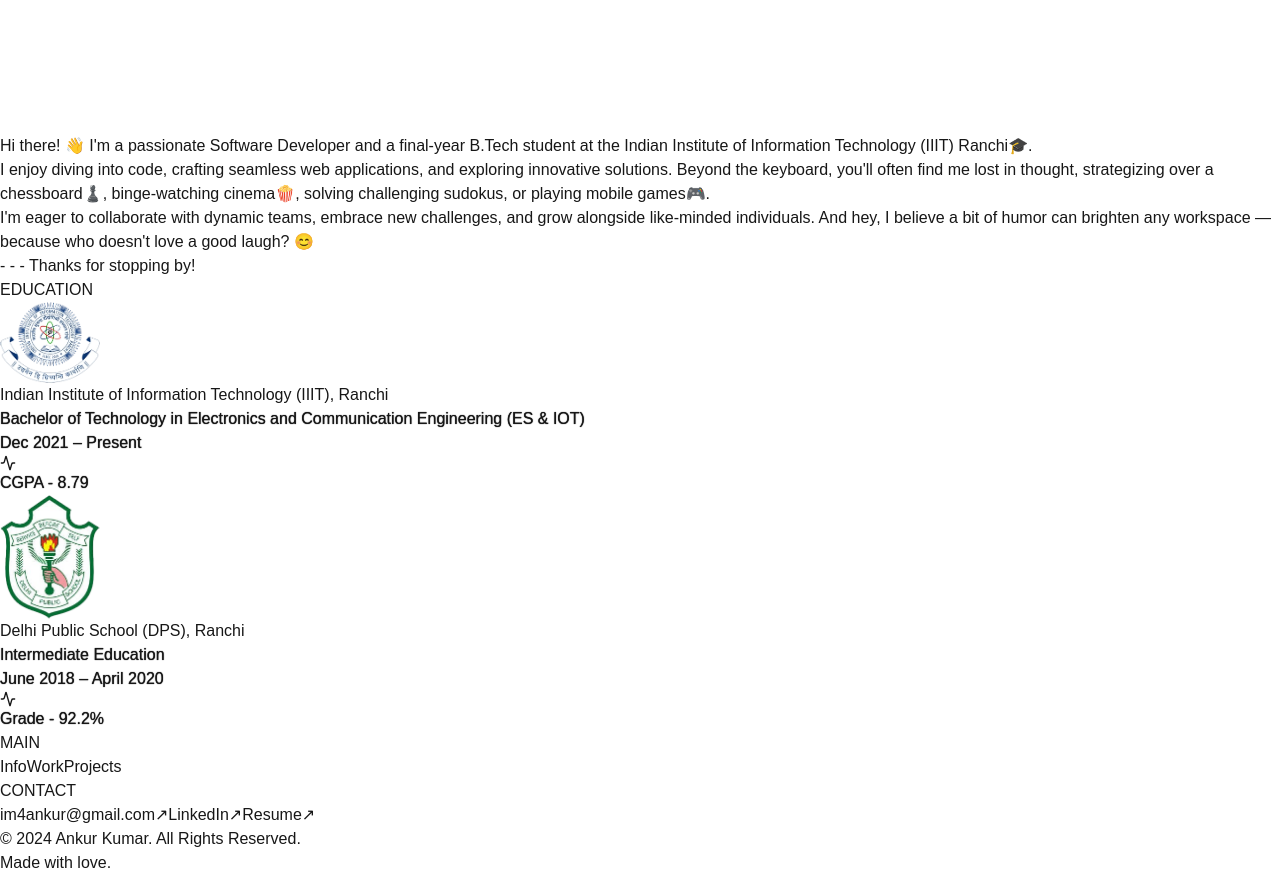
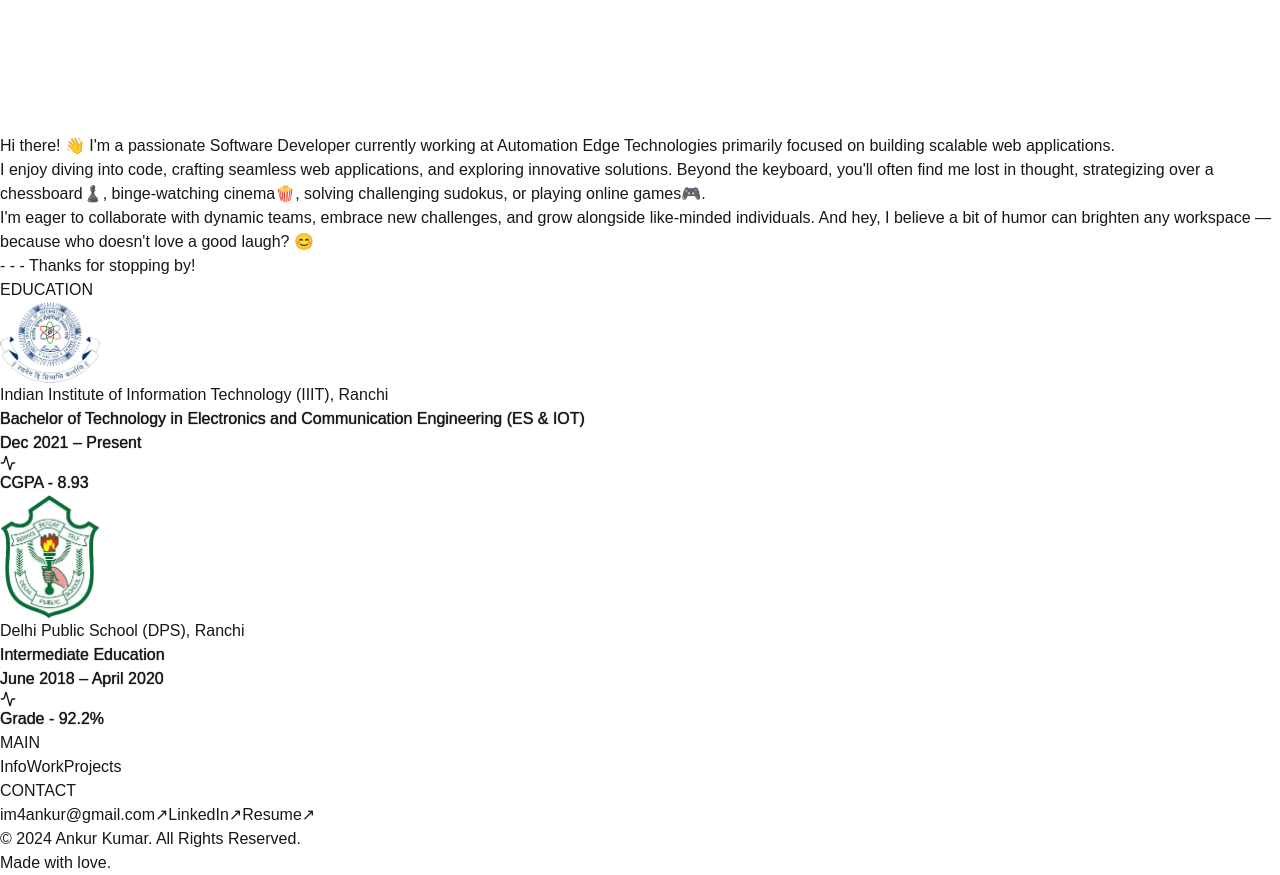
Before and after one commit to 07-ankur/07-ankur.github.io, a Next.js app: page / in a window 1280 px wide. Shown: the part 4220-5095 px from the top of the page. Built offline with nearby package versions, Linux system fonts and the light colour scheme.

Commit message:
Updated Info

```diff
--- a/src/app/Info.tsx
+++ b/src/app/Info.tsx
@@ -133,9 +133,7 @@ export default function InfoPage() {
               <div className="grid gap-8 sm:gap-16 mt-16 sm:mt-32">
                 <div className="space-y-8 sm:space-y-12 text-lg sm:text-2xl text-zinc-400 leading-relaxed">
                   <p className="max-w-4xl">
-                    Hi there! 👋 I&apos;m a passionate Software Developer and a
-                    final-year B.Tech student at the Indian Institute of
-                    Information Technology (IIIT) Ranchi🎓.
+                    Hi there! 👋 I&apos;m a passionate Software Developer currently working at Automation Edge Technologies primarily focused on building scalable web applications.
                   </p>
 
                   <p className="max-w-4xl">
@@ -143,7 +141,7 @@ export default function InfoPage() {
                     applications, and exploring innovative solutions. Beyond the
                     keyboard, you&apos;ll often find me lost in thought,
                     strategizing over a chessboard♟️, binge-watching cinema🍿,
-                    solving challenging sudokus, or playing mobile games🎮.
+                    solving challenging sudokus, or playing online games🎮.
                   </p>
 
                   <p className="max-w-4xl">
@@ -188,7 +186,7 @@ export default function InfoPage() {
                 institution="Indian Institute of Information Technology (IIIT), Ranchi"
                 degree="Bachelor of Technology in Electronics and Communication Engineering (ES & IOT)"
                 date="Dec 2021 – Present"
-                extraInfo={["CGPA - 8.79"]}
+                extraInfo={["CGPA - 8.93"]}
               />
 
               {/* DPS Ranchi */}
```
